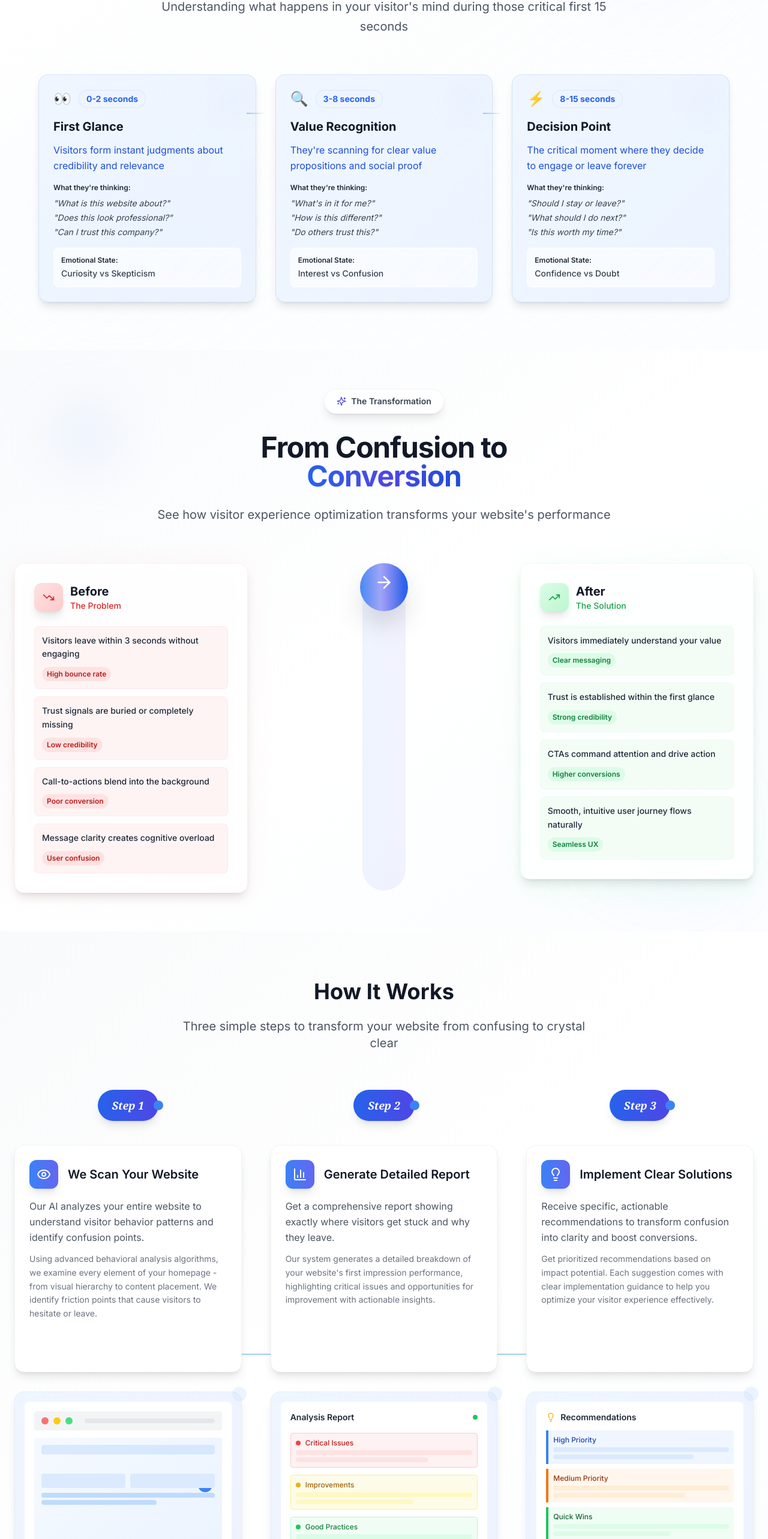
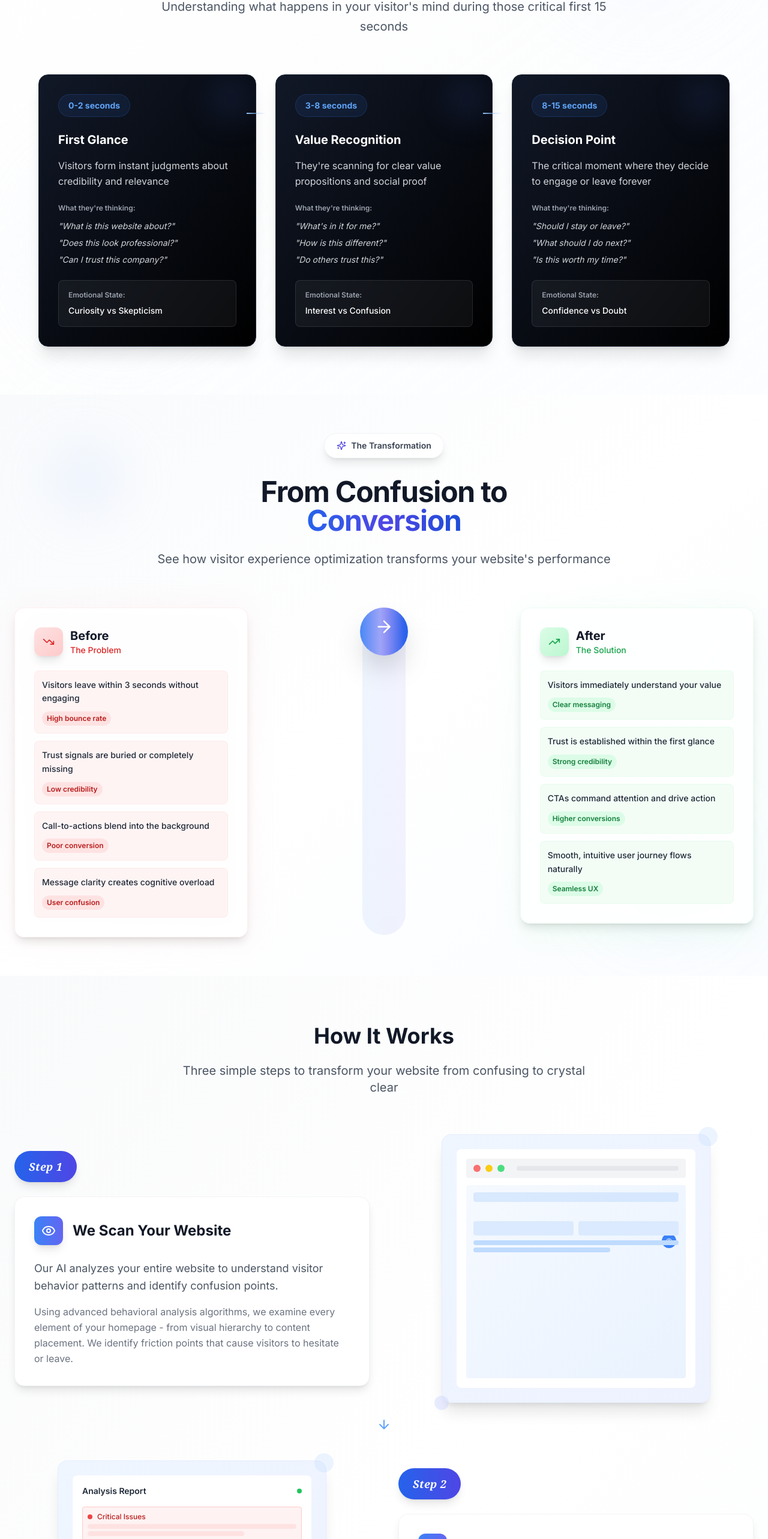
Before and after one commit to kluivstar/Insightoro-FE, a React (Vite) app: page / in a window 1280 px wide. Shown: the part 1079-3645 px from the top of the page at 60% size. Built offline with nearby package versions, Linux system fonts and the light colour scheme.

Commit message:
Refactor: Improve design and content
- Updated "Generate Detailed Report" description.
- Polished "Emotional Journey" section divs.
- Added images to "How It Works" section on desktop.
- Changed arrow in "From Confusion to Conversion" section.
- Fixed padding in "Steps" section on tablet.

```diff
--- a/src/components/EmotionalJourneySection.tsx
+++ b/src/components/EmotionalJourneySection.tsx
@@ -12,11 +12,7 @@ const EmotionalJourneySection = () => {
         "What is this website about?",
         "Does this look professional?",
         "Can I trust this company?"
-      ],
-      color: "from-blue-50 to-blue-100/50",
-      borderColor: "border-blue-200/60",
-      icon: "👀",
-      textColor: "text-blue-700"
+      ]
     },
     {
       time: "3-8 seconds",
@@ -27,11 +23,7 @@ const EmotionalJourneySection = () => {
         "What's in it for me?",
         "How is this different?",
         "Do others trust this?"
-      ],
-      color: "from-blue-50 to-blue-100/50",
-      borderColor: "border-blue-200/60",
-      icon: "🔍",
-      textColor: "text-blue-700"
+      ]
     },
     {
       time: "8-15 seconds",
@@ -42,11 +34,7 @@ const EmotionalJourneySection = () => {
         "Should I stay or leave?",
         "What should I do next?",
         "Is this worth my time?"
-      ],
-      color: "from-blue-50 to-blue-100/50",
-      borderColor: "border-blue-200/60",
-      icon: "⚡",
-      textColor: "text-blue-700"
+      ]
     }
   ];
 
@@ -85,33 +73,32 @@ const EmotionalJourneySection = () => {
                 <div className="hidden md:block absolute top-16 -right-4 w-8 h-0.5 bg-gradient-to-r from-blue-300 to-transparent z-10"></div>
               )}
 
-              <div className={`relative bg-gradient-to-br ${step.color} backdrop-blur-sm p-6 rounded-2xl border ${step.borderColor} shadow-lg hover:shadow-xl transition-all duration-500 hover:-translate-y-2 overflow-hidden h-full`}>
+              <div className="relative bg-gradient-to-br from-gray-900 to-black backdrop-blur-sm p-8 rounded-2xl border border-gray-800 shadow-xl hover:shadow-2xl transition-all duration-500 hover:-translate-y-2 overflow-hidden h-full">
                 {/* Decorative background element */}
-                <div className="absolute top-0 right-0 w-20 h-20 bg-gradient-to-br from-blue-200/10 to-indigo-200/10 rounded-full blur-xl"></div>
+                <div className="absolute top-0 right-0 w-20 h-20 bg-gradient-to-br from-blue-500/10 to-indigo-500/10 rounded-full blur-xl"></div>
 
                 <div className="relative z-10">
                   {/* Time indicator */}
-                  <div className="flex items-center gap-3 mb-4">
-                    <div className="text-2xl">{step.icon}</div>
-                    <div className="text-sm font-bold text-blue-600 bg-blue-50/80 backdrop-blur-sm px-3 py-1 rounded-full border border-blue-200/50">
+                  <div className="mb-6">
+                    <div className="text-sm font-bold text-blue-400 bg-blue-500/10 backdrop-blur-sm px-4 py-2 rounded-full border border-blue-500/20 inline-block">
                       {step.time}
                     </div>
                   </div>
 
-                  <h3 className="text-xl font-bold text-gray-900 mb-3">
+                  <h3 className="text-xl font-bold text-white mb-4">
                     {step.title}
                   </h3>
 
-                  <p className={`text-base ${step.textColor} leading-relaxed mb-4`}>
+                  <p className="text-gray-300 leading-relaxed mb-6">
                     {step.description}
                   </p>
 
                   {/* Customer questions */}
-                  <div className="mb-4">
-                    <div className="text-xs font-semibold text-gray-800 mb-2">What they're thinking:</div>
-                    <ul className="space-y-1">
+                  <div className="mb-6">
+                    <div className="text-xs font-semibold text-gray-400 mb-3">What they're thinking:</div>
+                    <ul className="space-y-2">
                       {step.questions.map((question, qIndex) => (
-                        <li key={qIndex} className="text-sm text-gray-700 italic">
+                        <li key={qIndex} className="text-sm text-gray-300 italic">
                           "{question}"
                         </li>
                       ))}
@@ -119,9 +106,9 @@ const EmotionalJourneySection = () => {
                   </div>
 
                   {/* Emotional state indicator */}
-                  <div className="bg-white/70 backdrop-blur-sm p-3 rounded-lg border border-white/80">
-                    <div className="text-xs font-semibold text-gray-800 mb-1">Emotional State:</div>
-                    <div className="text-sm font-medium text-gray-700">{step.emotion}</div>
+                  <div className="bg-white/5 backdrop-blur-sm p-4 rounded-lg border border-white/10">
+                    <div className="text-xs font-semibold text-gray-400 mb-2">Emotional State:</div>
+                    <div className="text-sm font-medium text-white">{step.emotion}</div>
                   </div>
                 </div>
 
--- a/src/components/StepsSection.tsx
+++ b/src/components/StepsSection.tsx
@@ -1,5 +1,5 @@
 
-import { Eye, BarChart3, Lightbulb } from 'lucide-react';
+import { Eye, BarChart3, Lightbulb, ArrowRight } from 'lucide-react';
 
 const StepsSection = () => {
   const steps = [
@@ -41,8 +41,8 @@ const StepsSection = () => {
       icon: BarChart3,
       number: "Step 2",
       title: "Generate Detailed Report",
-      description: "Get a comprehensive report showing exactly where visitors get stuck and why they leave.",
-      detailedDescription: "Our system generates a detailed breakdown of your website's first impression performance, highlighting critical issues and opportunities for improvement with actionable insights.",
+      description: "Get a comprehensive report that allows your business to experience exactly what visitors see and feel when they land on your site.",
+      detailedDescription: "Our system generates a detailed breakdown of your website's first impression performance, highlighting critical issues and opportunities for improvement with actionable insights that help you see through your visitors' eyes.",
       mockupContent: (
         <div className="w-full h-full bg-white rounded-lg p-4 flex flex-col">
           <div className="flex items-center justify-between mb-4">
@@ -137,61 +137,66 @@ const StepsSection = () => {
           </p>
         </div>
 
-        <div className="max-w-7xl mx-auto relative">
-          {/* Connecting Lines */}
-          <div className="hidden lg:block absolute top-1/2 left-0 right-0 h-0.5 bg-gradient-to-r from-blue-200 via-blue-300 to-blue-200 transform -translate-y-1/2 z-0"></div>
+        <div className="max-w-7xl mx-auto space-y-16 md:space-y-24">
+          {steps.map((step, index) => (
+            <div key={index} className="relative">
+              {/* Connecting Arrow */}
+              {index < steps.length - 1 && (
+                <div className="hidden lg:flex absolute -bottom-12 left-1/2 transform -translate-x-1/2 items-center justify-center">
+                  <ArrowRight className="w-6 h-6 text-blue-400 rotate-90" />
+                </div>
+              )}
 
-          <div className="grid lg:grid-cols-3 gap-8 lg:gap-12 relative z-10">
-            {steps.map((step, index) => (
-              <div key={index} className="flex flex-col items-center">
+              <div className={`grid lg:grid-cols-2 gap-12 items-center ${index % 2 === 1 ? 'lg:grid-flow-col-dense' : ''}`}>
+                {/* Content */}
+                <div className={`${index % 2 === 1 ? 'lg:col-start-2' : ''} space-y-6`}>
                   {/* Step Number */}
-                <div className="text-center mb-6">
-                  <div className="inline-block px-6 py-3 bg-gradient-to-r from-blue-600 to-indigo-600 rounded-full shadow-lg mb-4 relative">
-                    <span className="text-white font-serif text-lg font-bold italic">
+                  <div className="inline-block">
+                    <div className="bg-gradient-to-r from-blue-600 to-indigo-600 rounded-full px-6 py-3 shadow-lg">
+                      <span className="text-white font-serif text-lg font-bold italic tracking-wide">
                         {step.number}
                       </span>
-                    {/* Connection dot */}
-                    <div className="absolute top-1/2 -right-2 w-4 h-4 bg-blue-500 rounded-full transform -translate-y-1/2 hidden lg:block"></div>
                     </div>
                   </div>
 
                   {/* Content Card */}
-                <div className="bg-white rounded-2xl p-6 shadow-lg hover:shadow-xl transition-all duration-300 hover:-translate-y-2 border border-gray-100 w-full aspect-square flex flex-col">
+                  <div className="bg-white rounded-2xl p-8 shadow-lg hover:shadow-xl transition-all duration-300 border border-gray-100">
                     {/* Icon and title */}
-                  <div className="flex items-center gap-4 mb-4">
+                    <div className="flex items-center gap-4 mb-6">
                       <div className="w-12 h-12 bg-gradient-to-r from-blue-500 to-indigo-500 rounded-xl flex items-center justify-center shadow-lg">
                         <step.icon className="w-6 h-6 text-white" />
                       </div>
-                    <h3 className="text-xl font-semibold text-gray-900">
+                      <h3 className="text-2xl font-bold text-gray-900">
                         {step.title}
                       </h3>
                     </div>
 
-                  <div className="flex-1 flex flex-col">
-                    <p className="text-gray-600 leading-relaxed mb-3 text-base">
+                    <div className="space-y-4">
+                      <p className="text-gray-600 leading-relaxed text-lg">
                         {step.description}
                       </p>
 
-                    <p className="text-gray-500 leading-relaxed text-sm">
+                      <p className="text-gray-500 leading-relaxed">
                         {step.detailedDescription}
                       </p>
                     </div>
                   </div>
+                </div>
 
                 {/* Mockup */}
-                <div className="mt-8 w-full max-w-sm">
-                  <div className="relative aspect-square">
-                    <div className="w-full h-full bg-gradient-to-br from-blue-50 to-indigo-50 rounded-2xl shadow-lg border border-blue-100/50 p-4">
+                <div className={`${index % 2 === 1 ? 'lg:col-start-1' : ''} flex justify-center`}>
+                  <div className="relative w-full max-w-md aspect-square">
+                    <div className="w-full h-full bg-gradient-to-br from-blue-50 to-indigo-50 rounded-2xl shadow-xl border border-blue-100/50 p-6">
                       {step.mockupContent}
                     </div>
                     {/* Decorative elements */}
-                    <div className="absolute -top-2 -right-2 w-6 h-6 bg-blue-200 rounded-full opacity-30"></div>
-                    <div className="absolute -bottom-2 -left-2 w-4 h-4 bg-indigo-200 rounded-full opacity-40"></div>
+                    <div className="absolute -top-3 -right-3 w-8 h-8 bg-blue-200 rounded-full opacity-30"></div>
+                    <div className="absolute -bottom-3 -left-3 w-6 h-6 bg-indigo-200 rounded-full opacity-40"></div>
+                  </div>
                 </div>
               </div>
             </div>
           ))}
-          </div>
         </div>
       </div>
     </section>
```
Lines whose indentation alone changed are shown as unchanged.
